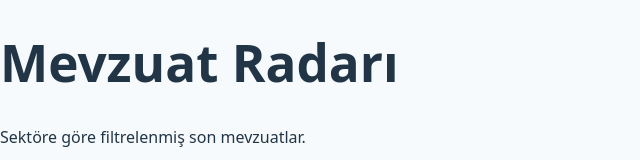
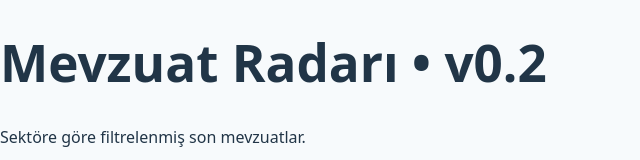
Before and after one commit to bulentesen/mevzuat-radari-frontend, a React (Vite) app: page / in a window 1280 px wide. Shown: the top 160 px of the page, without its empty margins (0-640 px from the left). Built offline with nearby package versions, Linux system fonts and the light colour scheme; no server answers.

Commit message:
açıklama

```diff
--- a/src/App.jsx
+++ b/src/App.jsx
@@ -37,7 +37,7 @@
   return (
     <div className="min-h-screen bg-gray-100 p-6">
       <header className="max-w-4xl mx-auto mb-6">
-        <h1 className="text-3xl font-bold text-blue-700">Mevzuat Radarı</h1>
+        <h1 className="text-3xl font-bold text-blue-700">Mevzuat Radarı • v0.2</h1>
         <p className="text-gray-600">Sektöre göre filtrelenmiş son mevzuatlar.</p>
       </header>
 
```
